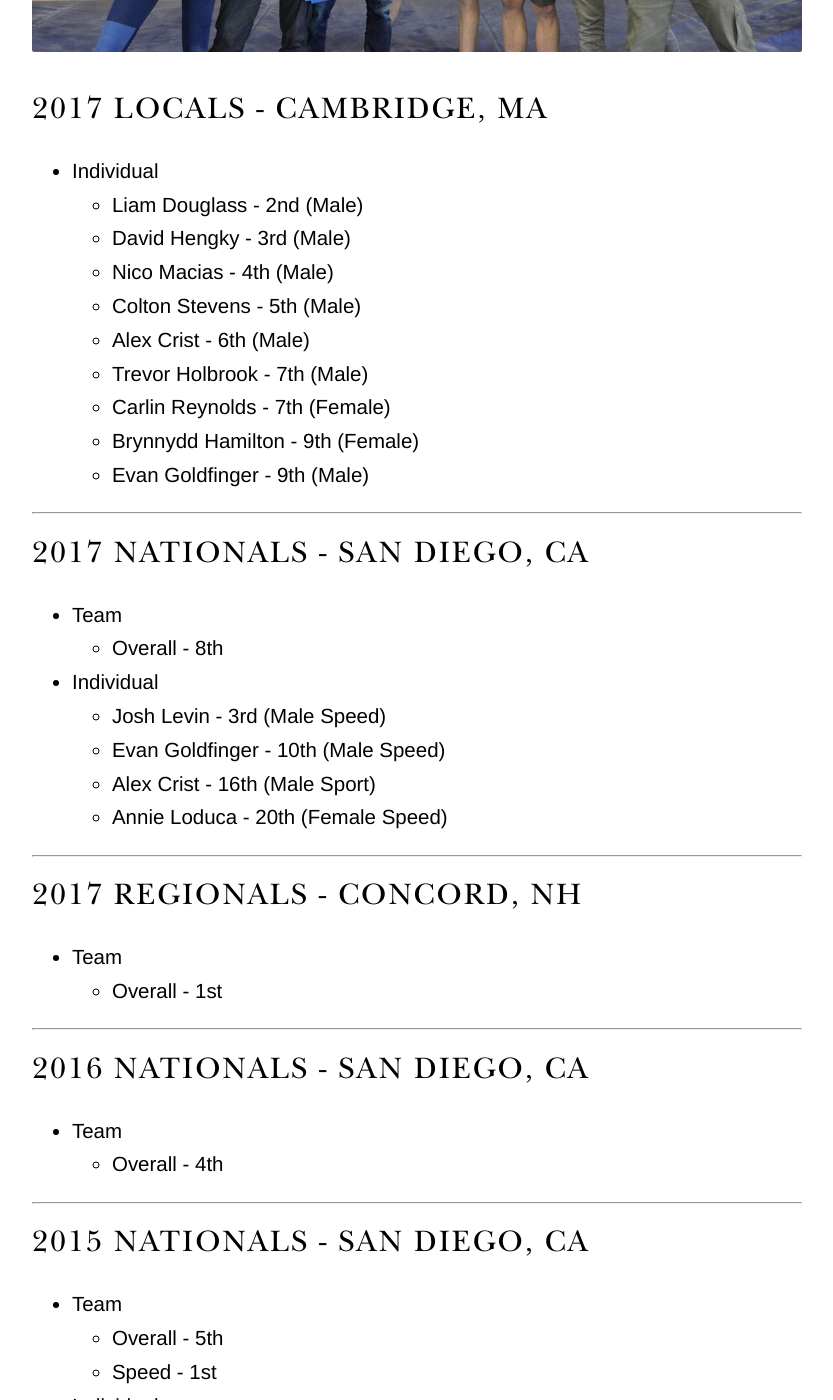
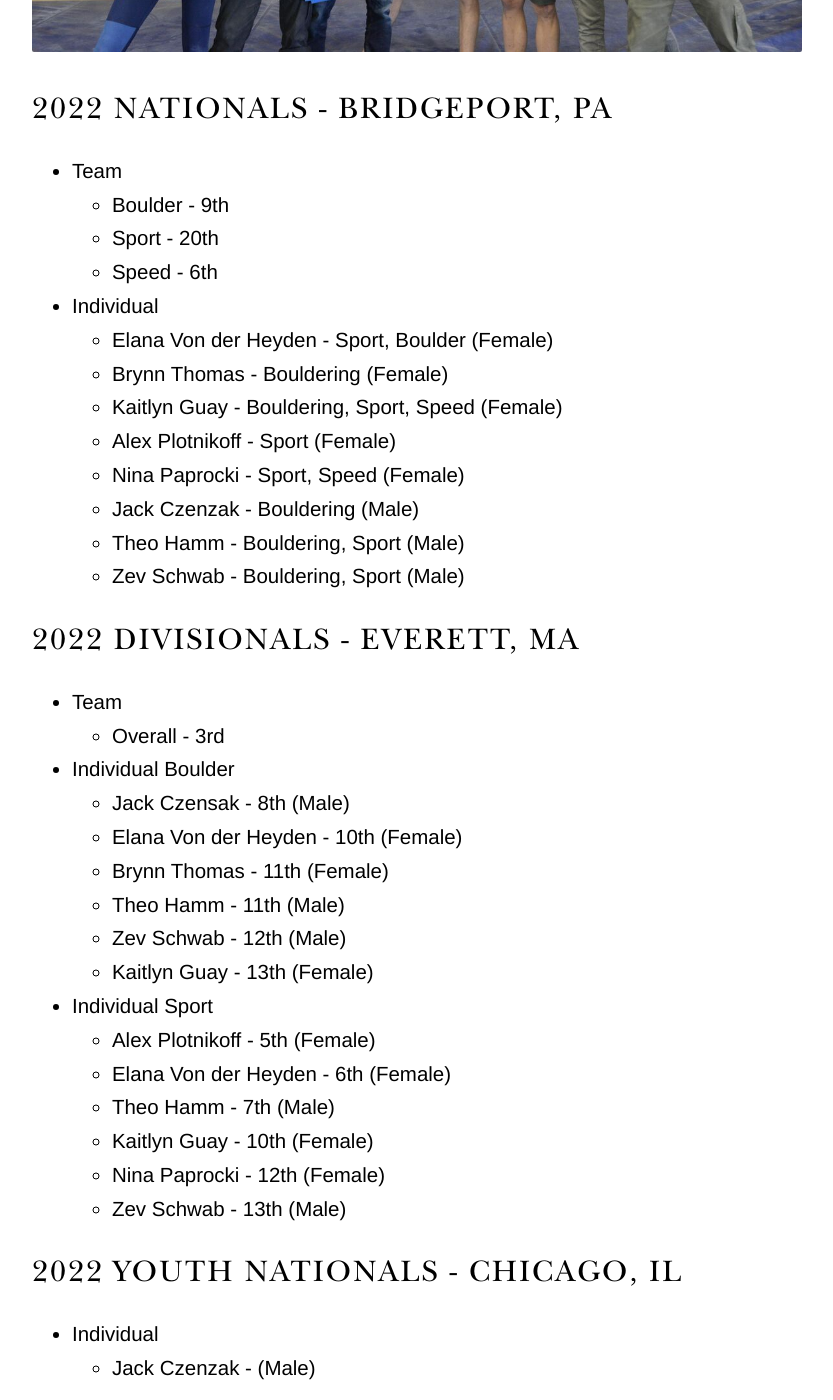
Before and after one commit to NortheasternClimbing/northeasternclimbing.github.io, a Jekyll site: the page built from team/results.md, in a window 1280 px wide and 1400 px high, scrolled down 800 px. Shown: the whole window, without its empty margins (223-1056 px from the left). Built offline with Jekyll 4.4.1, drawn with Linux system fonts in a browser that asks for light colours.

Commit message:
Update results.md

```diff
--- a/team/results.md
+++ b/team/results.md
@@ -3,6 +3,48 @@ title: Results
 layout: team
 ---
 ![Locals 2017 podium group](/images/locals_podium_2017.jpg)
+
+## 2022 Nationals - Bridgeport, PA
+* Team
+  * Boulder - 9th
+  * Sport - 20th
+  * Speed - 6th
+
+* Individual
+  * Elana Von der Heyden - Sport, Boulder (Female)
+  * Brynn Thomas - Bouldering (Female)
+  * Kaitlyn Guay - Bouldering, Sport, Speed (Female)
+  * Alex Plotnikoff - Sport (Female)
+  * Nina Paprocki - Sport, Speed (Female)
+  * Jack Czenzak - Bouldering (Male)
+  * Theo Hamm - Bouldering, Sport (Male)
+  * Zev Schwab - Bouldering, Sport (Male)
+
+## 2022 Divisionals - Everett, MA
+* Team
+  * Overall - 3rd
+
+* Individual Boulder
+  * Jack Czensak - 8th (Male)
+  * Elana Von der Heyden - 10th (Female)
+  * Brynn Thomas - 11th (Female)
+  * Theo Hamm - 11th (Male)
+  * Zev Schwab - 12th (Male)
+  * Kaitlyn Guay - 13th (Female)
+
+
+* Individual Sport
+  * Alex Plotnikoff - 5th (Female)
+  * Elana Von der Heyden - 6th (Female)
+  * Theo Hamm - 7th (Male)
+  * Kaitlyn Guay - 10th (Female)
+  * Nina Paprocki - 12th (Female)
+  * Zev Schwab - 13th (Male)
+
+## 2022 Youth Nationals - Chicago, IL
+
+* Individual
+  * Jack Czenzak - (Male)
 
 ## 2017 Locals - Cambridge, MA
 
```
